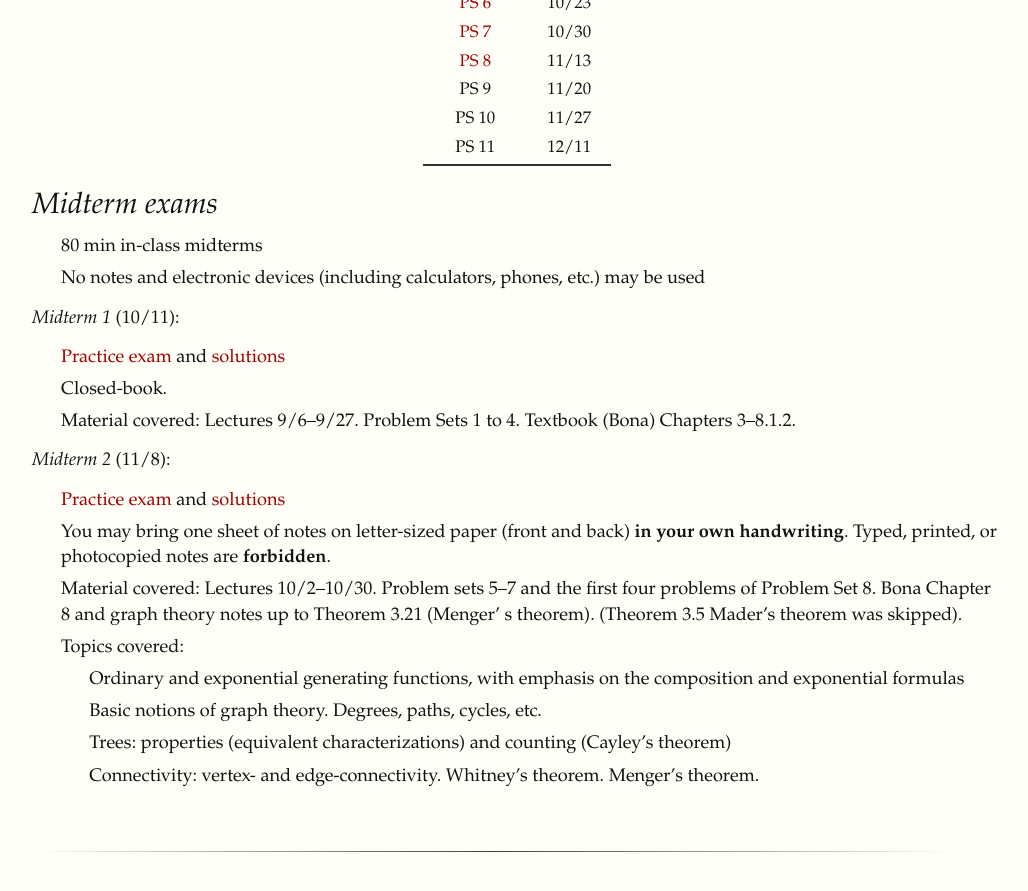
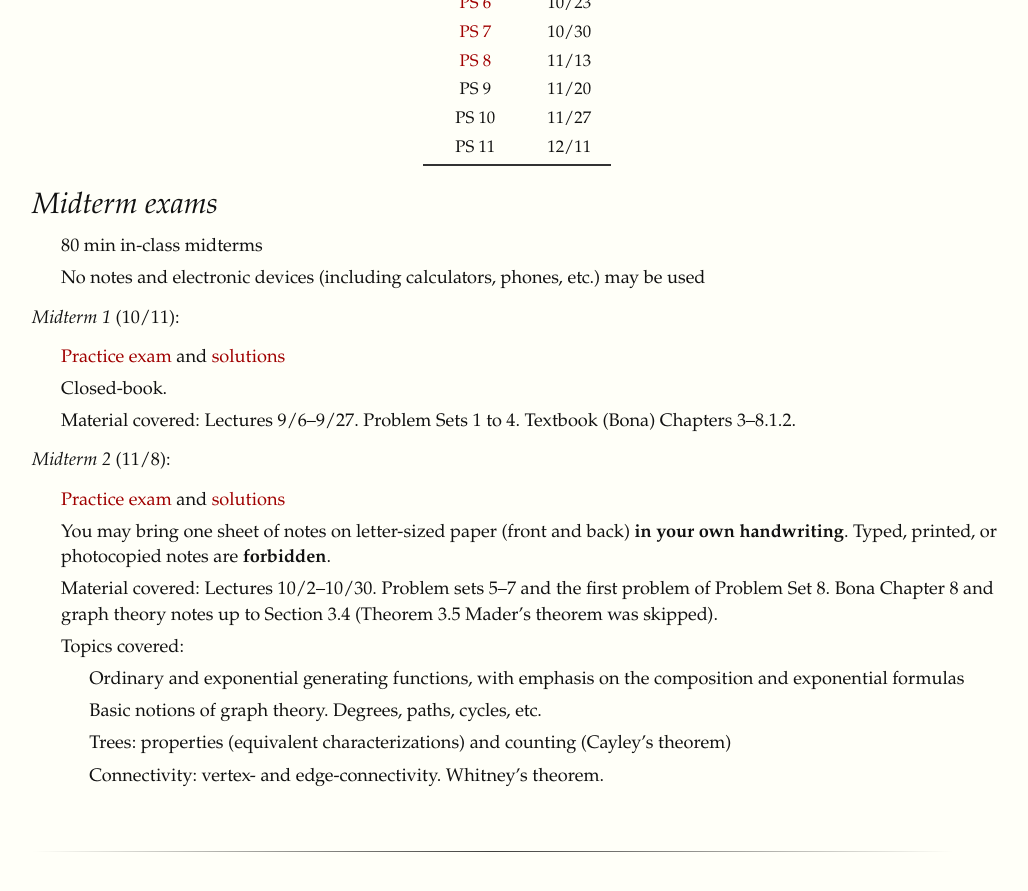
Before and after one commit to yufeizhao/yufeizhao.github.io, a Jekyll site: the page built from 211/index.md, in a window 1280 px wide and 900 px high, scrolled down 2131 px. Shown: the top 891 px of the window, without its empty margins (123-1151 px from the left). Built offline with Jekyll 4.4.1, drawn with Linux system fonts in a browser that asks for light colours; nearby versions of some CDN libraries.

Commit message:
menger test

```diff
--- a/211/index.md
+++ b/211/index.md
@@ -107,9 +107,9 @@ _Late policy._ Late problem sets will not be accepted without a valid excuse suc
 * [Practice exam](exam2practice.pdf) and [solutions](exam2practice_sol.pdf)
 * You may bring one sheet of notes on letter-sized paper (front and back) **in your own handwriting**. Typed, printed, or photocopied notes are **forbidden**.
 * Material covered: Lectures 10/2--10/30.
-Problem sets 5–7 and the first four problems of Problem Set 8. Bona Chapter 8 and graph theory notes up to Theorem 3.21 (Menger' s theorem). (Theorem 3.5 Mader's theorem was skipped).
+Problem sets 5–7 and the first problem of Problem Set 8. Bona Chapter 8 and graph theory notes up to Section 3.4 (Theorem 3.5 Mader's theorem was skipped).
 * Topics covered:
   * Ordinary and exponential generating functions, with emphasis on the composition and exponential formulas
   * Basic notions of graph theory. Degrees, paths, cycles, etc.
   * Trees: properties (equivalent characterizations) and counting (Cayley's theorem)
-  * Connectivity: vertex- and edge-connectivity. Whitney's theorem. Menger's theorem.
+  * Connectivity: vertex- and edge-connectivity. Whitney's theorem.
```
